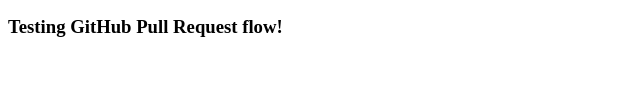
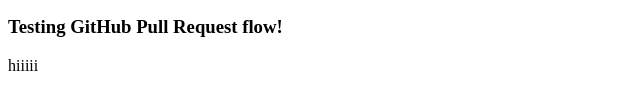
Before and after one commit to heisernbergg0942/git-lab-01, a plain HTML site: page index.html in a window 1280 px wide. Shown: the part 209-318 px from the top of the page, 0-640 px from the left. Drawn offline with Linux system fonts and the light colour scheme.

Commit message:
i love this

```diff
--- a/index.html
+++ b/index.html
@@ -9,3 +9,8 @@
 <div>i did sth</div>
 
 <h3>Testing GitHub Pull Request flow!</h3>
+
+
+<div>
+    <login>hiiiii</login>
+</div>
```
